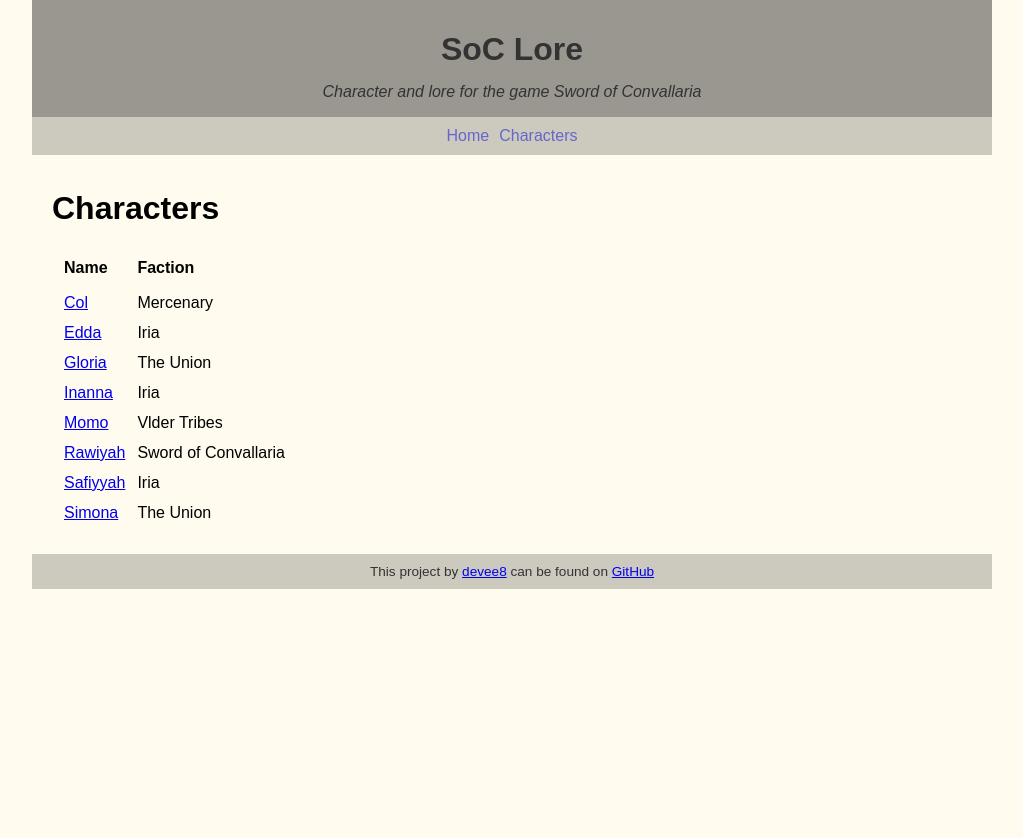
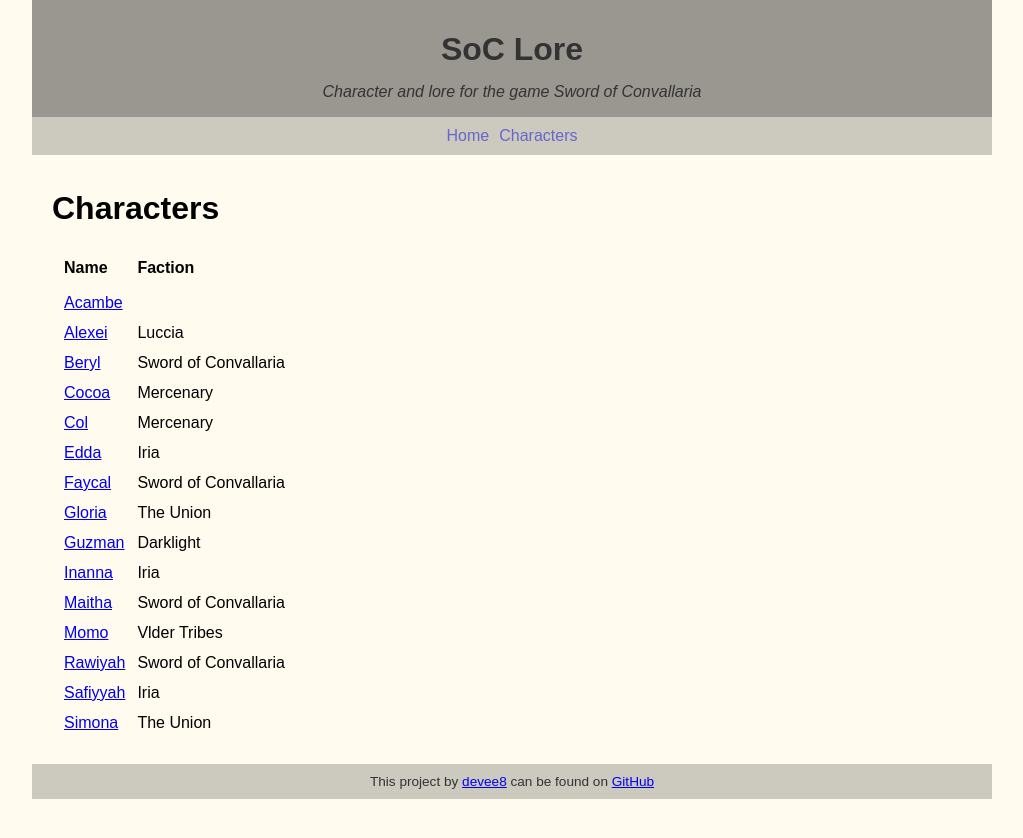
Before and after one commit to devee8/soc-lore, a Jekyll site: the page built from characters/index.md, in a window 1280 px wide. Shown: the top 838 px of the page, without its empty margins (128-1151 px from the left). Built offline with Jekyll 4.4.1, drawn with Linux system fonts in a browser that asks for light colours.

Commit message:
More content

```diff
--- a/characters/index.md
+++ b/characters/index.md
@@ -9,10 +9,17 @@ title: Characters
 
 | Name | Faction |
 | ---- | ------- |
+| [Acambe](./acambe.md) |  |
+| [Alexei](./alexei.md) | Luccia |
+| [Beryl](./beryl.md) | Sword of Convallaria |
+| [Cocoa](./cocoa.md) | Mercenary |
 | [Col](./col.md) | Mercenary |
 | [Edda](./edda.md) | Iria |
+| [Faycal](./faycal.md) | Sword of Convallaria |
 | [Gloria](./gloria.md) | The Union |
+| [Guzman](./guzman.md) | Darklight |
 | [Inanna](./inanna.md) | Iria |
+| [Maitha](./maitha.md) | Sword of Convallaria |
 | [Momo](./momo.md) | Vlder Tribes |
 | [Rawiyah](./rawiyah.md) | Sword of Convallaria |
 | [Safiyyah](./safiyyah.md) | Iria |
```
Also changed, not shown: characters/acambe.md (added, +3 -0 lines), characters/alexei.md (added, +15 -0 lines), characters/beryl.md (added, +11 -0 lines), characters/cocoa.md (added, +15 -0 lines), characters/faycal.md (added, +9 -0 lines), characters/guzman.md (added, +7 -0 lines), characters/maitha.md (added, +11 -0 lines), characters/simona.md (+2 -0 lines).
